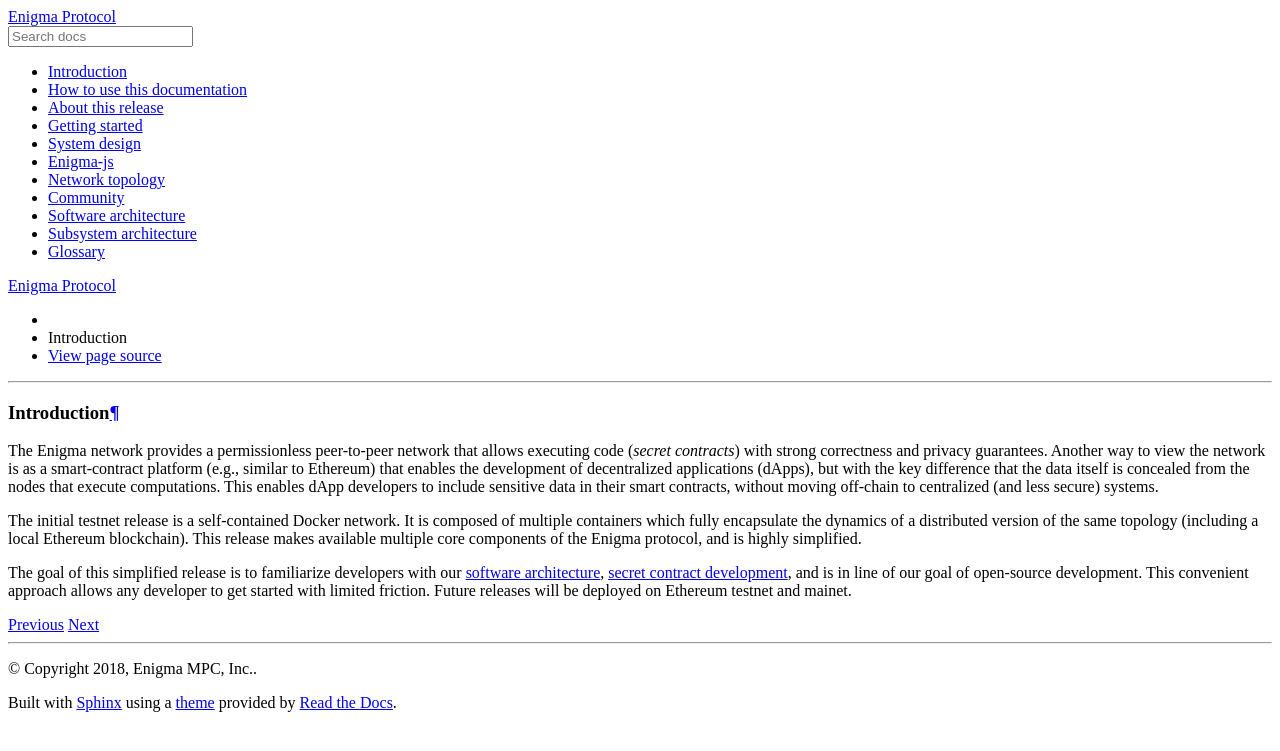
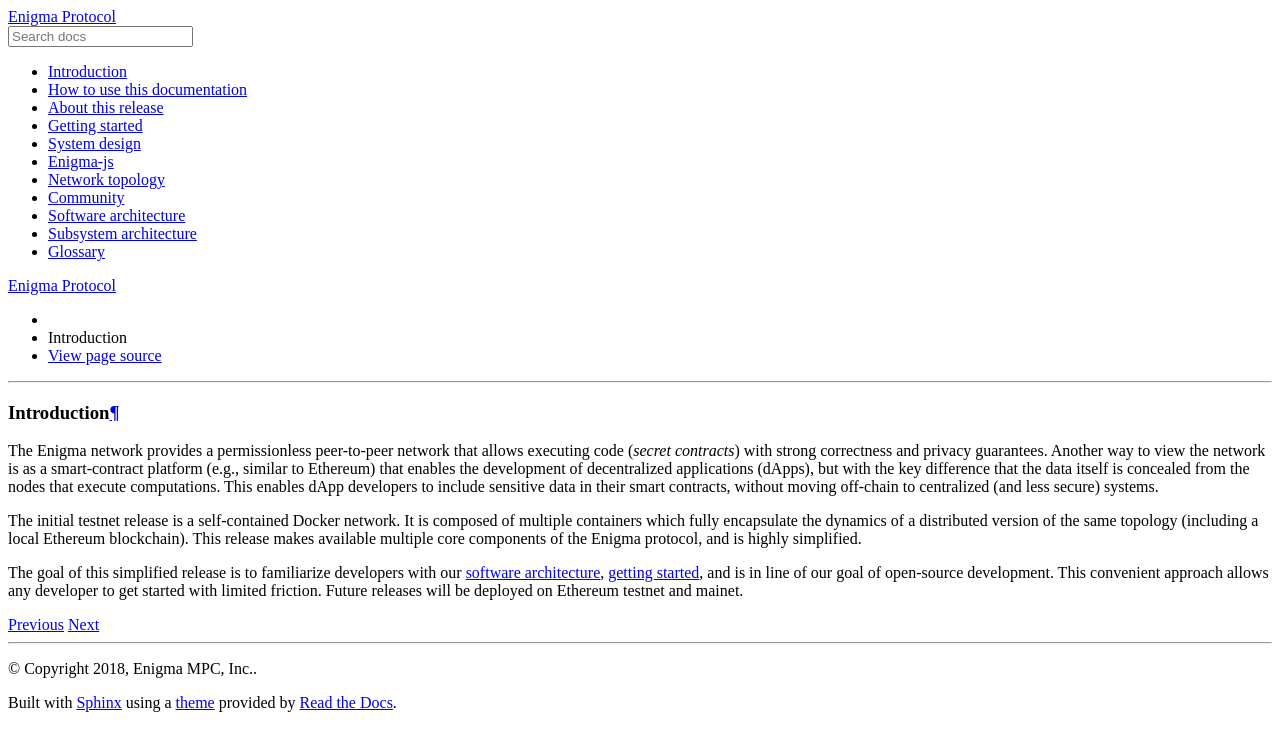
Before and after one commit to scrtlabs/protocol, a Sphinx documentation site: the page built from docs/source/introduction.rst, in a window 1280 px wide. Shown: the top 751 px of the page. Built offline with Sphinx 7.4.7 and the Read the Docs theme 2.0.0, drawn with Linux system fonts in a browser that asks for light colours.

Commit message:
ref links instead of doc links

```diff
--- a/docs/source/GettingStarted.rst
+++ b/docs/source/GettingStarted.rst
@@ -1,3 +1,5 @@
+.. _getting-started:
+
 Getting started
 ================
 
--- a/docs/source/introduction.rst
+++ b/docs/source/introduction.rst
@@ -18,8 +18,8 @@ blockchain). This release makes available multiple core components of
 the Enigma protocol, and is highly simplified.
 
 The goal of this simplified release is to familiarize developers with
-our :doc:`software architecture<SoftwareArchitecture>`, :doc:`secret contract
-development<GettingStarted>`, and is in line of our goal of
+our :ref:`software architecture <software-architecture>`,
+:ref:`getting started<getting-started>`, and is in line of our goal of
 open-source development. This convenient approach allows any developer
 to get started with limited friction. Future releases will be deployed
 on Ethereum testnet and mainet.
```
